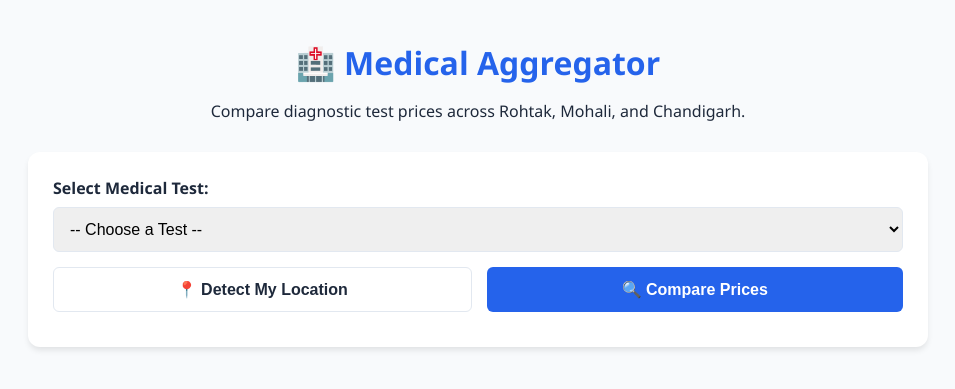
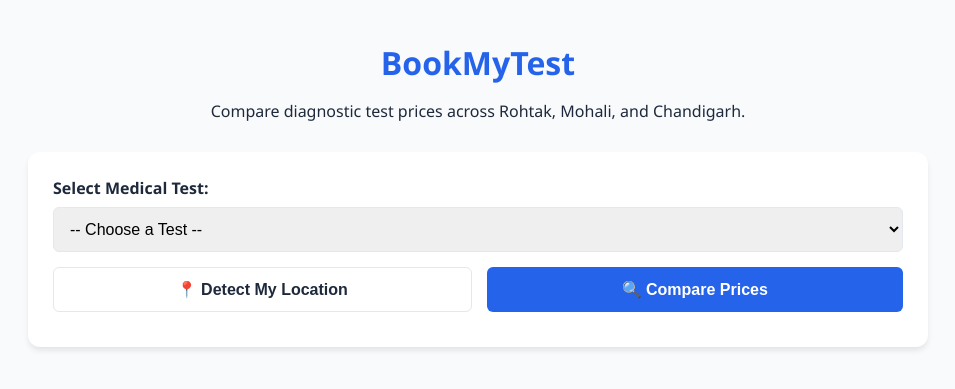
Before and after one commit to imanavsehgal/BookMyTest1, a Flask app: page / in a window 1280 px wide. Shown: the top 389 px of the page, without its empty margins (162-1117 px from the left). Run offline with Flask 3, Linux system fonts and the light colour scheme; data comes from the database, SQL or seed files in the repository.

Commit message:
change the title heading and some comments

```diff
--- a/app.py
+++ b/app.py
@@ -7,11 +7,11 @@
 from datetime import datetime
 
 app = Flask(__name__)
-app.secret_key = "manav_super_secret_key" # <--- ADD THIS LINE (Line 10)
+app.secret_key = "manav_super_secret_key"
 DB_NAME = "hospital_data.db"
 
 # Global variable to store the last sent OTP for verification
-# (In a professional app, you'd use a database or session)
+
 last_sent_otp = None
 
 # --- 1. HAVERSINE DISTANCE FORMULA ---
--- a/templates/book.html
+++ b/templates/book.html
@@ -3,7 +3,7 @@
 <head>
     <meta charset="UTF-8">
     <meta name="viewport" content="width=device-width, initial-scale=1.0">
-    <title>Confirm Booking - Medical Aggregator</title>
+    <title>Confirm Booking - BookMyTest</title>
     <link rel="stylesheet" href="{{ url_for('static', filename='style.css') }}">
     <style>
         .booking-container {
--- a/templates/confirmation.html
+++ b/templates/confirmation.html
@@ -3,7 +3,7 @@
 <head>
     <meta charset="UTF-8">
     <meta name="viewport" content="width=device-width, initial-scale=1.0">
-    <title>Booking Confirmed - Medical Aggregator</title>
+    <title>Booking Confirmed - BookMyTest</title>
     <link rel="stylesheet" href="{{ url_for('static', filename='style.css') }}">
     <style>
         body {
--- a/templates/index.html
+++ b/templates/index.html
@@ -3,13 +3,13 @@
 <head>
     <meta charset="UTF-8">
     <meta name="viewport" content="width=device-width, initial-scale=1.0">
-    <title>Medical Aggregator</title>
+    <title>BookMyTest</title>
     <link rel="stylesheet" href="{{ url_for('static', filename='style.css') }}">
 </head>
 <body>
     <div class="container">
         <header>
-            <h1>🏥 Medical Aggregator</h1>
+            <h1>BookMyTest</h1>
             <p>Compare diagnostic test prices across Rohtak, Mohali, and Chandigarh.</p>
         </header>
 
```
